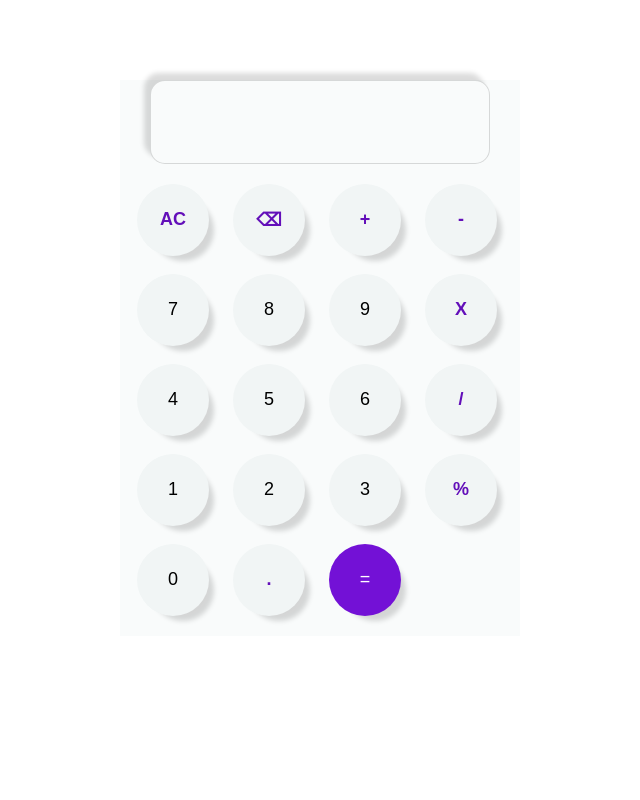
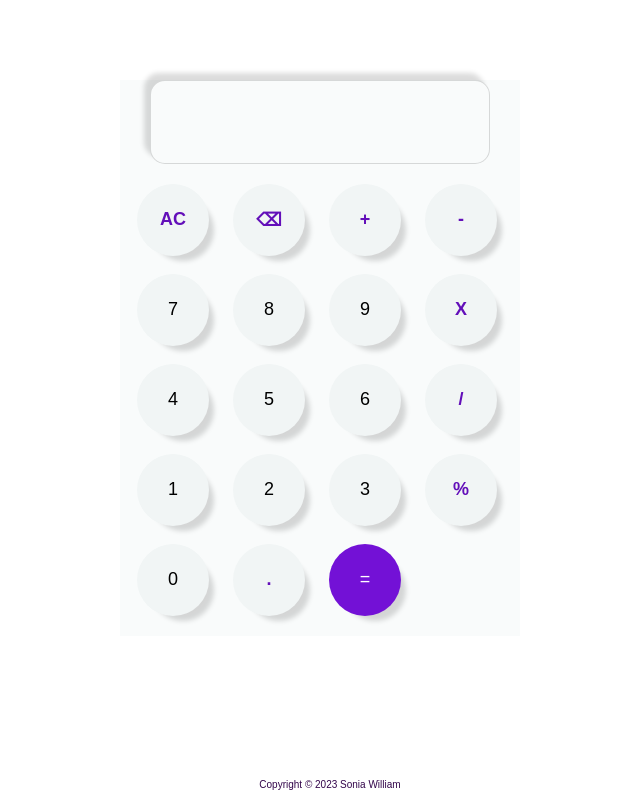
Before and after one commit to william-3D/calculator, a plain HTML site: page index.html in a window 1280 px wide. Shown: the whole page, without its empty margins (320-960 px from the left). Drawn offline with Linux system fonts and the light colour scheme; a web font is replaced by a local one.

Commit message:
add footer

```diff
--- a/index.html
+++ b/index.html
@@ -33,5 +33,8 @@
       </div>
     </div>
   </body>
+  <footer>
+    <p>Copyright © 2023 Sonia William</p>
+  </footer>
   <script src="index.js"></script>
 </html>
--- a/stylesheet.css
+++ b/stylesheet.css
@@ -78,3 +78,17 @@
     margin: auto;
   }
 }
+
+footer {
+  position: absolute;
+  bottom: 0;
+  left: 0;
+  display: flex;
+  align-items: center;
+  justify-content: center;
+  gap: 10px;
+  width: 100%;
+  padding: 10px;
+  font-size: 10px;
+  color: rgb(51, 6, 75);
+}
```
